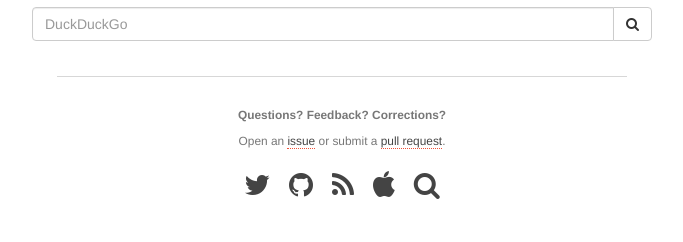
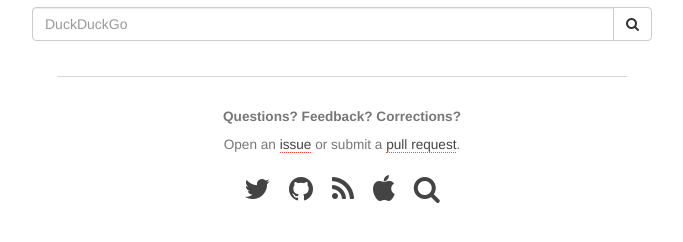
Before and after one commit to SwiftWeekly/swiftweekly.github.io, a Jekyll site: the page built from search.html, in a window 1280 px wide. Shown: the part 332-574 px from the top of the page, without its empty margins (298-981 px from the left). Built offline with Jekyll 4.4.1, drawn with Linux system fonts in a browser that asks for light colours.

Commit message:
Boosted default graf font size
Blockquote font was bigger than paragraph font, which seems weird, so
make them the same. Also, we're not getting any younger so let's be kind
to our eyes :).

```diff
--- a/css/style.css
+++ b/css/style.css
@@ -7,8 +7,9 @@
 }
 
 body p {
-   line-height: 2.5rem;
+   line-height: 2.7rem;
    padding: 0.5rem 0rem 0.5rem 0rem;
+   font-size: 16px;
 }
 
 hr {
```
